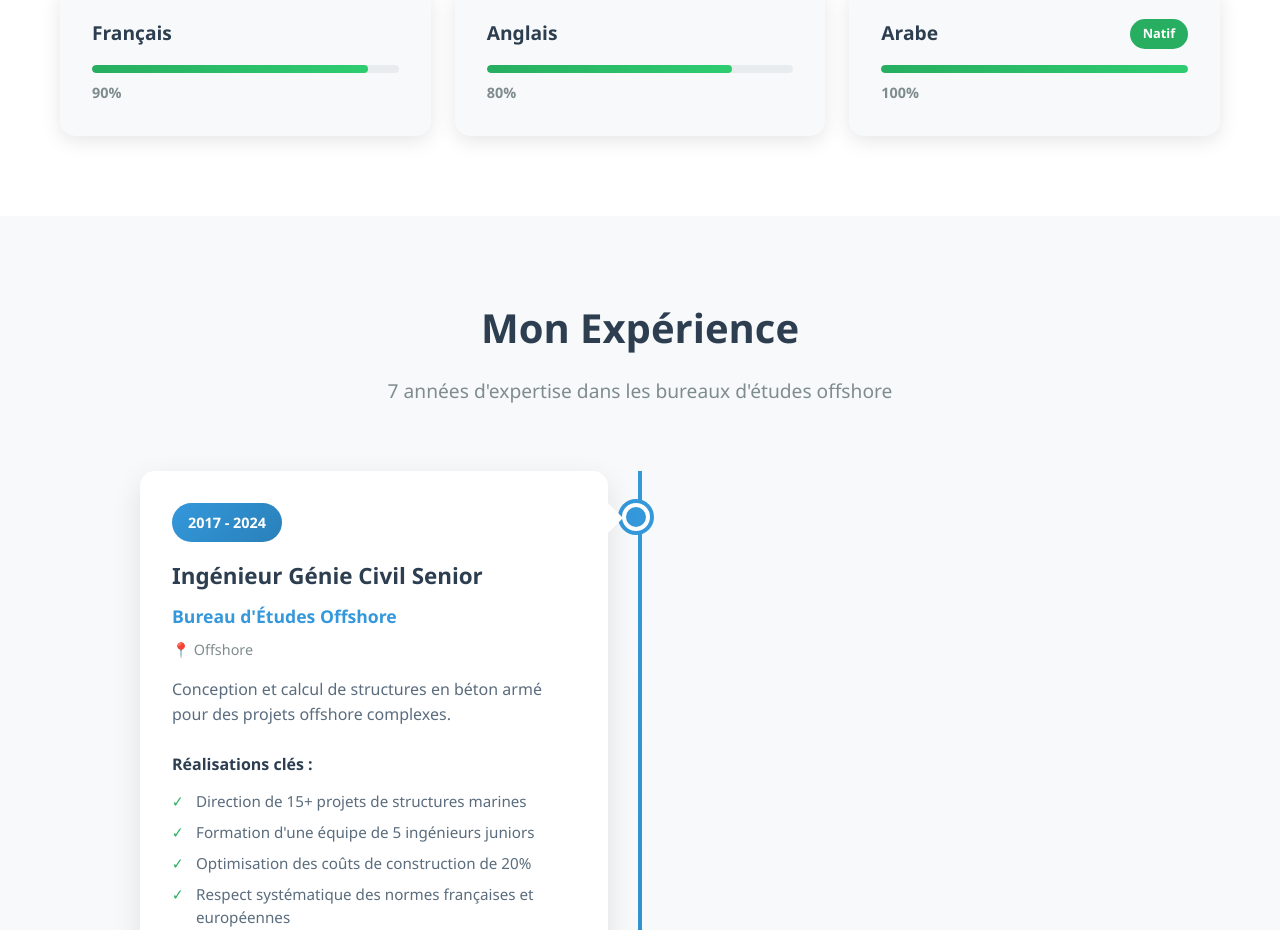
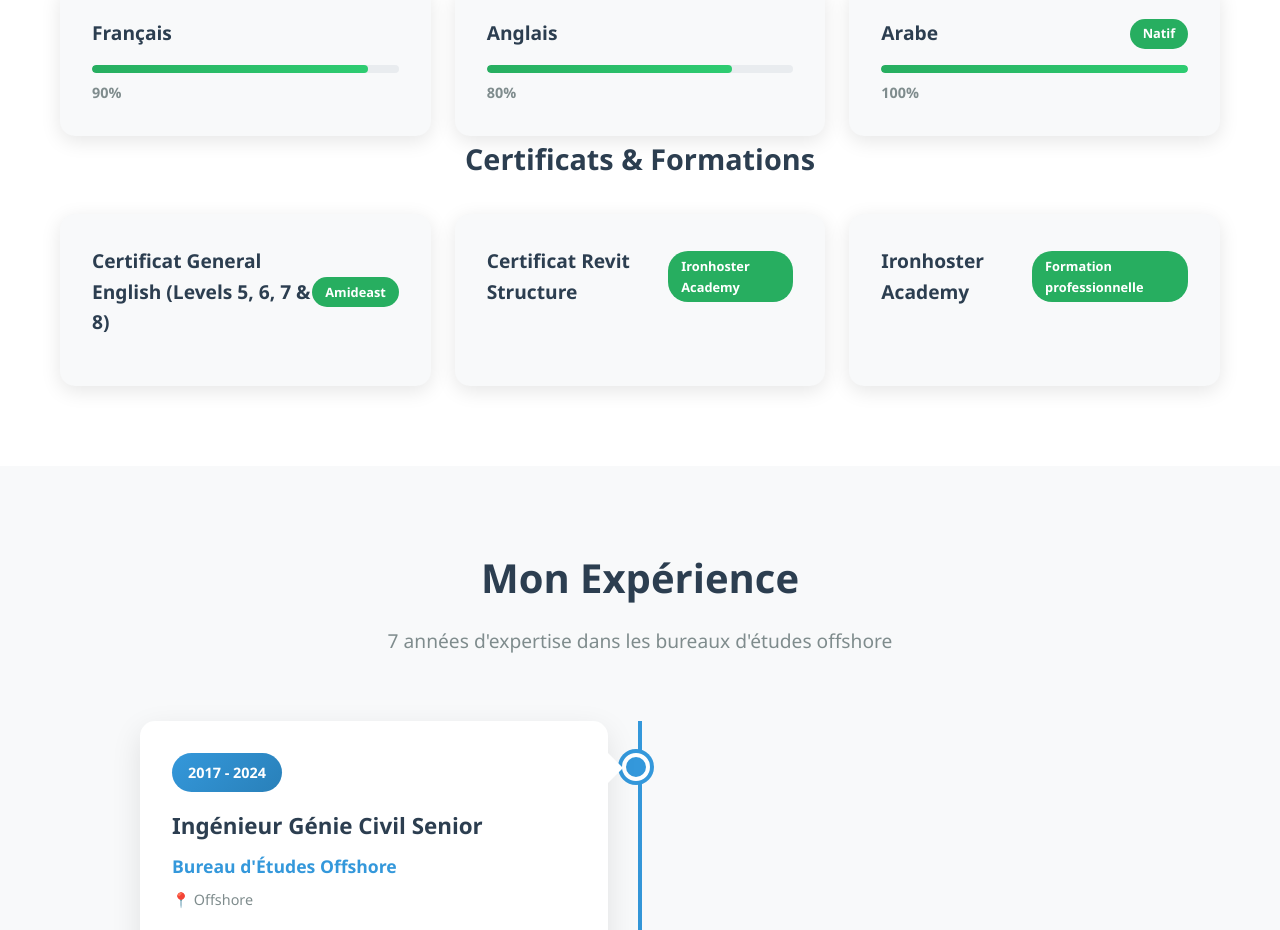
Before and after one commit to AzizBenIsmail/e-portfoliohaithem, a React (Create React App) app: page / in a window 1280 px wide. Shown: the part 3620-4550 px from the top of the page. Built offline with nearby package versions, Linux system fonts and the light colour scheme.

Commit message:
Update Skills.js

```diff
--- a/src/components/Skills.js
+++ b/src/components/Skills.js
@@ -30,6 +30,12 @@ const Skills = () => {
     { name: 'Français', level: 90, native: false },
     { name: 'Anglais', level: 80, native: false },
     { name: 'Arabe', level: 100, native: true }
+  ];
+
+  const certifications = [
+    { title: 'Certificat General English (Levels 5, 6, 7 & 8)', org: 'Amideast' },
+    { title: 'Certificat Revit Structure', org: 'Ironhoster Academy' },
+    { title: 'Ironhoster Academy', org: 'Formation professionnelle' }
   ];
 
   return (
@@ -106,6 +112,20 @@ const Skills = () => {
             </div>
           </div>
         </div>
+
+        <div className="skills-section">
+          <h3>Certificats & Formations</h3>
+          <div className="languages-grid">
+            {certifications.map((cert, index) => (
+              <div key={index} className="language-item">
+                <div className="language-info">
+                  <h4>{cert.title}</h4>
+                  <span className="native-badge">{cert.org}</span>
+                </div>
+              </div>
+            ))}
+          </div>
+        </div>
       </div>
     </section>
   );
```
